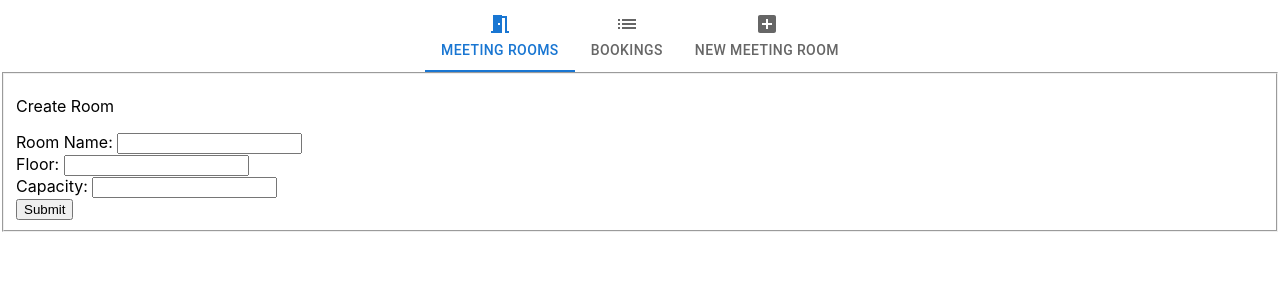
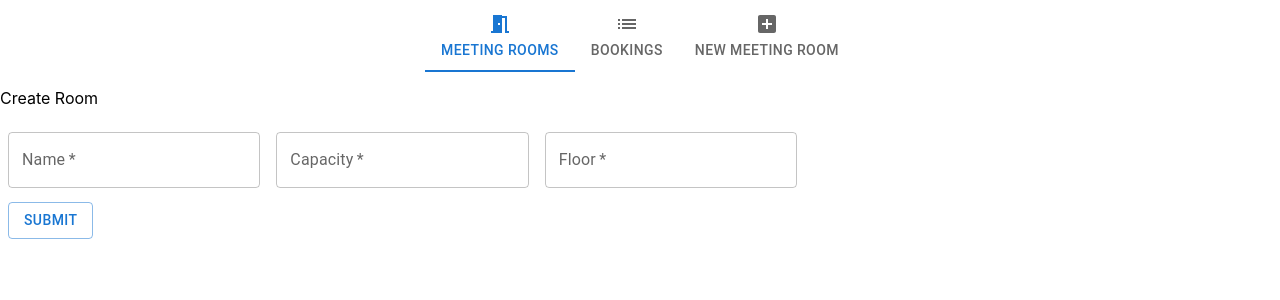
Before and after one commit to vlopez515/Room-Booking-App, a React (Create React App) app in the folder front-end/: page /meeting-rooms/new in a window 1280 px wide. Shown: the top 300 px of the page. Built offline with nearby package versions, Linux system fonts and the light colour scheme; no server answers.

Commit message:
added grid

```diff
--- a/front-end/src/Components/AvailableRooms.js
+++ b/front-end/src/Components/AvailableRooms.js
@@ -1,102 +1,76 @@
-import { useState } from 'react';
-import axios from 'axios';
+import { useState } from "react";
+import axios from "axios";
+import Box from '@mui/material/Box';
+import TextField from '@mui/material/TextField';
+import Button from '@mui/material/Button';
 
 const API = process.env.REACT_APP_API_URL;
 
 function AvailableRooms() {
-
   const [availableRooms, setAvailableRooms] = useState([]);
-
-
-
 
   const handleSubmit = async (event) => {
     event.preventDefault();
-    console.log(event)
+    console.log(event);
     try {
       const response = await axios.get(`${API}/meetingRooms/available`, {
-        params: { start_date, end_date, attendees }
+        params: { start_date, end_date, attendees },
       });
-      console.log(response.data)
+      console.log(response.data);
       setAvailableRooms(response.data);
     } catch (error) {
-      console.error('Error fetching available meeting rooms:', error);
+      console.error("Error fetching available meeting rooms:", error);
     }
   };
 
   const handleTextChange = (event) => {
     // setAvailableRooms({ ...availableRooms, [event.target.id]: event.target.value });
-    event
+    event;
   };
 
-
-
   return (
-    <>
-      <section className="p-6 dark:bg-gray-800 dark:text-gray-50">
-        <form
+    <Box
+      component="form"
+      sx={{
+        "& .MuiTextField-root": { m: 1, width: "25ch" },
+      }}
+      noValidate
+      autoComplete="off"
       onSubmit={handleSubmit}
-          className="container flex flex-col mx-auto space-y-12"
     >
-          <fieldset className="grid grid-cols-4 gap-6 p-6 rounded-md shadow-sm dark:bg-gray-900">
-            <div className="space-y-2 col-span-full lg:col-span-1">
+      <div>
+        <div>
           <p className="font-medium">Find available rooms:</p>
         </div>
-            <div className="grid grid-cols-6 gap-4 col-span-full lg:col-span-3">
-              <div className="col-span-full">
-                <label for="start" className="text-sm">
-                  Start
-                </label>
-                <input
-                  id="start"
+        <TextField
+          required
+          id="Start"
           type="datetime-local"
-                  placeholder="Date & Time"
-                  onChange={handleTextChange}
-                  className="w-full rounded-md focus:ring focus:ri focus:ri dark:border-gray-700 dark:text-gray-900"
+          ontextChange={handleTextChange}
+        />
+        <TextField
+          required
+          id="End"
+          type="datetime-local"
+          ontextChange={handleTextChange}
+        />
+        <TextField
+
+          id="Floor"
+          label="Floor"
+          ontextChange={handleTextChange}
+        />
+        <TextField
+
+          id="Capacity"
+          label="Capacity"
+          onSubmit={handleTextChange}
         />
       </div>
-              <div className="col-span-full">
-                <label for="end" className="text-sm">
-                  End
-                </label>
-                <input
-                  id="end"
-                  type="datetime-local"
-                  placeholder="Date & Time"
-                  onChange={handleTextChange}
-                  className="w-full rounded-md focus:ring focus:ri focus:ri dark:border-gray-700 dark:text-gray-900"
-                />
-              </div>
-              <div className="col-span-full">
-                <label for="floor" className="text-sm">
-                  Floor
-                </label>
-                <input
-                  type="number"
-                  onChange={handleTextChange}
-                  className="w-full rounded-md focus:ring focus:ri focus:ri dark:border-gray-700 dark:text-gray-900"
-                />
-              </div>
-              <div className="col-span-full">
-                <label for="capacity" className="text-sm">
-                  Capacity
-                </label>
-                <input
-                    type="number"
-                    onChange={handleTextChange}
-                  className="w-full rounded-md focus:ring focus:ri focus:ri dark:border-gray-700 dark:text-gray-900"
-                />
-              </div>
-              <div className="col-span-full">
-                <button type='submit' className="self-center px-8 py-3 font-semibold rounded dark:bg-violet-400 dark:text-gray-900">
-                  Find
-                </button>
-              </div>
-            </div>
-          </fieldset>
-        </form>
-      </section>
-    </>
+      <Button>
+      <Button variant="outlined"> Find </Button>
+      </Button>
+    </Box>
   );
 }
 
--- a/front-end/src/Components/Booking.js
+++ b/front-end/src/Components/Booking.js
@@ -1,6 +1,12 @@
 import { Link } from "react-router-dom";
 import { useState, useEffect } from 'react';
 import axios from "axios";
+import ListItem from "@mui/material/ListItem";
+import ListItemText from "@mui/material/ListItemText";
+import ListItemAvatar from "@mui/material/ListItemAvatar";
+import Avatar from "@mui/material/Avatar";
+import AccessTimeIcon from '@mui/icons-material/AccessTime';
+import Divider from "@mui/material/Divider";
 
 const API = process.env.REACT_APP_API_URL;
 
@@ -31,26 +37,36 @@ useEffect(() => {
 
 
   return (
-    <Link to={`/bookings/${id}`} style={{ textDecoration: "none" }}>
+
+    <Link to={`/bookings/${id}`} style={{ textDecoration: "none", color: 'black' }}>
       <div style={{ cursor: "pointer" }}>
-        <div className="p-6 sm:p-12 dark:bg-gray-900 dark:text-gray-100">
-          <div className="flex flex-col space-y-4 md:space-y-0 md:space-x-6 md:flex-row">
-            <div className="flex flex-col">
-              <h4 className="text-lg font-semibold text-center md:text-left">
-                {selectedMeetingRoom ? selectedMeetingRoom.name : "Room Name"}
+              <h4>
+                 {selectedMeetingRoom ? selectedMeetingRoom.name : "Room Name"} - {booking.meeting_name}
               </h4>
-              <p className="dark:text-gray-400">{meeting_name}</p>
-            </div>
-          </div>
-          <div className="flex flex-col">
-            <h4 className="text-sm font-semibold text-center sm:text-left">
-              {start_date}
-            </h4>
-            <p className="dark:text-gray-400">{end_date}</p>
-          </div>
-        </div>
+              <ListItem>
+          <ListItemAvatar>
+            <Avatar>
+              <AccessTimeIcon />
+            </Avatar>
+          </ListItemAvatar>
+          <ListItemText primary="Start" secondary={new Date(booking.start_date).toLocaleString().replace(',','')} />
+        </ListItem>
+        <ListItem>
+          <ListItemAvatar>
+            <Avatar>
+              <AccessTimeIcon />
+            </Avatar>
+          </ListItemAvatar>
+          <ListItemText primary="End" secondary={new Date(booking.start_date).toLocaleString().replace(',','')} />
+        </ListItem>
       </div>
+      <Divider
+        variant="fullWidth"
+        component="li"
+        style={{ background: "black" }}
+      />
     </Link>
+
   );
 }
 
--- a/front-end/src/Components/CreateRoomForm.js
+++ b/front-end/src/Components/CreateRoomForm.js
@@ -1,5 +1,8 @@
 import { redirect, useState } from 'react';
 import axios from 'axios';
+import Box from '@mui/material/Box';
+import TextField from '@mui/material/TextField';
+import Button from '@mui/material/Button';
 
 const API = process.env.REACT_APP_API_URL;
 
@@ -34,34 +37,48 @@ function CreateRoomForm() {
      };
 
   return (
-    <>
-<section className="p-6 dark:bg-gray-800 dark:text-gray-50">
-	<form onSubmit={handleSubmit} className="container flex flex-col mx-auto space-y-12">
-		<fieldset className="grid grid-cols-4 gap-6 p-6 rounded-md shadow-sm dark:bg-gray-900">
-			<div className="space-y-2 col-span-full lg:col-span-1">
-				<p className="font-medium">Create Room</p>
-			</div>
-			<div className="grid grid-cols-6 gap-4 col-span-full lg:col-span-3">
-				<div className="col-span-full">
-					<label for="name" className="text-sm">Room Name: </label>
-					<input onChange={handleTextChange} id="name" type="text" placeholder="" className="w-full rounded-md focus:ring focus:ri focus:ri dark:border-gray-700 dark:text-gray-900" />
-				</div>
-				<div className="col-span-full">
-					<label for="floor" className="text-sm">Floor: </label>
-					<input onChange={handleTextChange} id="floor" type="number" className="w-full rounded-md focus:ring focus:ri focus:ri dark:border-gray-700 dark:text-gray-900" />
-				</div>
-            <div className="col-span-full">
-					<label for="capacity" className="text-sm">Capacity: </label>
-					<input onChange={handleTextChange} id="capacity" type="number" className="w-full rounded-md focus:ring focus:ri focus:ri dark:border-gray-700 dark:text-gray-900" />
-				</div>
-				<div className="col-span-full">
-           <button className="self-center px-8 py-3 font-semibold rounded dark:bg-violet-400 dark:text-gray-900">Submit</button>
-				</div>
-			</div>
-		</fieldset>
-        </form>
-	</section>
-    </>
+    <Box
+    component="form"
+    sx={{
+      "& .MuiTextField-root": { m: 1, width: "25ch" },
+    }}
+    noValidate
+    autoComplete="off"
+    onSubmit={handleSubmit}
+  >
+    <div>
+    <div>
+    <p className="font-medium">Create Room</p>
+        </div>
+        <TextField
+          required
+          id="Name"
+          type="text"
+          label="Name"
+          onTextChange={handleTextChange}
+
+        />
+        <TextField
+          required
+          id="Capacity"
+          type="number"
+          label="Capacity"
+
+          onTextChange={handleTextChange}
+        />
+        <TextField
+          required
+          id="Floor"
+          type="number"
+          label="Floor"
+
+          onTextChange={handleTextChange}
+        />
+      </div>
+      <Button>
+      <Button variant="outlined">Submit</Button>
+      </Button>
+  </Box>
   )
 }
 
--- a/front-end/src/Components/MeetingRoom.js
+++ b/front-end/src/Components/MeetingRoom.js
@@ -8,9 +8,14 @@ import Avatar from "@mui/material/Avatar";
 import PeopleIcon from "@mui/icons-material/People";
 import BusinessIcon from "@mui/icons-material/Business";
 import Divider from "@mui/material/Divider";
+import Card from '@mui/material/Card';
+import { CardContent } from "@mui/material";
+
 
 function MeetingRoom({ room }) {
   return (
+    <Card sx={{ minWidth: 275 }} >
+      <CardContent style={{textAlign: "center"}}>
     <Link to={`/meeting-rooms/${room.id}`} style={{ textDecoration: "none", color: 'black' } }>
       <div style={{ cursor: "pointer" }}>
         <h2> {room.name} </h2>
@@ -31,12 +36,9 @@ function MeetingRoom({ room }) {
           <ListItemText primary="Floor" secondary={room.floor} />
         </ListItem>
       </div>
-      <Divider
-        variant="fullWidth"
-        component="li"
-        style={{ background: "black" }}
-      />
     </Link>
+      </CardContent>
+    </Card>
   );
 }
 
--- a/front-end/src/Components/MeetingRooms.js
+++ b/front-end/src/Components/MeetingRooms.js
@@ -2,12 +2,19 @@ import { useState, useEffect } from "react";
 import axios from "axios";
 import MeetingRoom from "./MeetingRoom";
 import List from "@mui/material/List";
+import Grid from "@mui/material/Grid"
 
 
 function MeetingRooms({ rooms }) {
   return (
     <div>
       <div className="room">
+        <Grid
+        container
+        spacing={2}
+        justifyContent='center'
+        alignItems='center'
+        >
         {rooms.map((room) => {
           return (
             <List
@@ -17,6 +24,7 @@ function MeetingRooms({ rooms }) {
             </List>
           );
         })}
+        </Grid>
       </div>
     </div>
   );
```
Also changed, not shown: front-end/src/Components/BookRoomForm.js (+11 -0 lines), front-end/src/Components/Bookings.js (+16 -11 lines). Lines whose indentation alone changed are shown as unchanged.
